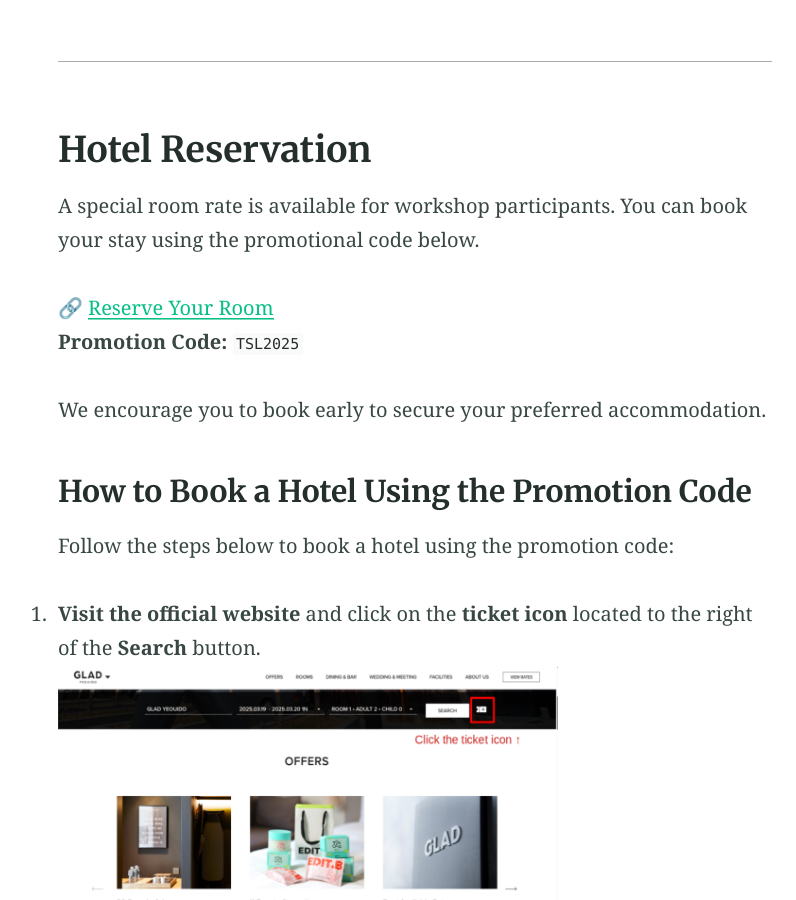
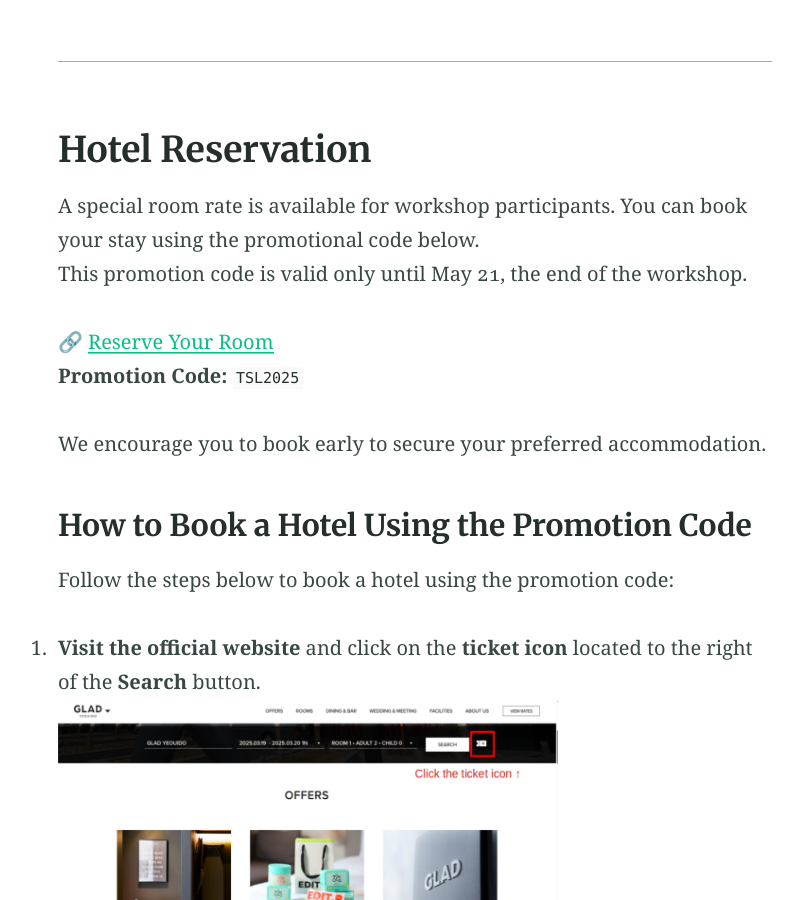
Before and after one commit to tsl2025kaist/tsl2025kaist.github.io, a Jekyll site: the page built from venue.md, in a window 1280 px wide and 900 px high, scrolled down 449 px. Shown: the whole window, without its empty margins (225-1021 px from the left). Built offline with Jekyll 4.4.1, drawn with Linux system fonts in a browser that asks for light colours.

Commit message:
add promotion code duration

```diff
--- a/venue.md
+++ b/venue.md
@@ -17,6 +17,7 @@ We are pleased to welcome you to the **GLAD Hotel Yeouido Seoul**, the official
 ## Hotel Reservation
 
 A special room rate is available for workshop participants. You can book your stay using the promotional code below.
+This promotion code is valid only until May 21, the end of the workshop.
 
 🔗 [Reserve Your Room](https://www.glad-hotels.com/yeouido/index.do)
 **Promotion Code:** `TSL2025`
```
